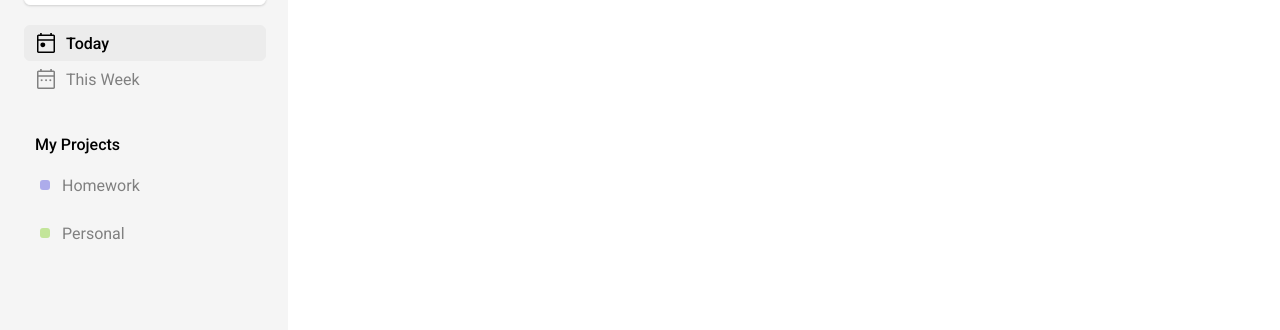
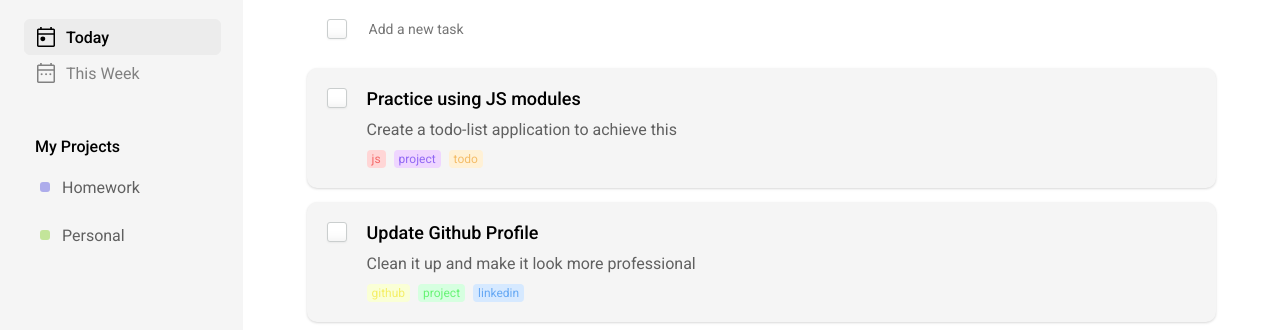
Before and after one commit to rayyanshaik2022/todo-app, a website built with webpack: page dist/index.html in a window 1280 px wide. Shown: the part 129-459 px from the top of the page. Built offline with nearby package versions, Linux system fonts and the light colour scheme.

Commit message:
Some progress creating dynamically

```diff
--- a/src/index.js
+++ b/src/index.js
@@ -1,20 +1,28 @@
-console.log("test")
+import Todo from "./todo";
+import Label from "./label";
+import { Workspace, createWorkspace } from "./workspace";
 
-class Project {
-    constructor(name) {
-        this.name = name;
-        this.todos = [];
-    }
+// Default workspaces
+const todayWorkspace = new Workspace("Today");
+const weekWorkspace = new Workspace("Week");
+weekWorkspace.title = "This Week's";
 
-    get todos() {
-        return this.todos
-    }
+// Default todos
+const tags = [
+    new Label("js", "red"),
+    new Label("project", "todo"),
+    new Label("todo"),
+];
+const todo1 = new Todo(
+    "Practice using JS module",
+    "Create a todo-list application to achieve this"
+);
+todo1.tags = tags;
+todayWorkspace.addTodo(todo1);
 
-    addTodo(todo) {
-        this.todos.push(todo);
-    }
-}
+let workspaces = [todayWorkspace, weekWorkspace];
+let todos = [];
 
+const mainContent = document.querySelector(".content");
 
-let projects = [];
-let todos = [];
+mainContent.innerHTML += createWorkspace(todayWorkspace).innerHTML;
--- /dev/null
+++ b/src/label.js
@@ -0,0 +1,24 @@
+class Label {
+    constructor(text, color="red") {
+        this._text = text;
+        this._color = color;
+    }
+
+    get text() {
+        return this._text
+    };
+
+    set text(newText) {
+        this._text = newText
+    };
+
+    get color() {
+        return this._color;
+    }
+
+    set color(newColor) {
+        return this._color;
+    }
+}
+
+export default Label;
--- /dev/null
+++ b/src/todo.js
@@ -0,0 +1,49 @@
+import Label from "./label";
+
+class Todo {
+    constructor(title, text, tags=null) {
+        this._title = title;
+        this._text = text;
+
+        this._tags = tags ? tags : [];
+        this._exists = true;
+    }
+
+    get title() {
+        return this._title;
+    }
+
+    set title(newTitle) {
+        this._title = newTitle;
+    }
+
+    get text() {
+        return this._text;
+    }
+
+    set text(newText) {
+        this._text = newText;
+    }
+
+    get tags() {
+        return this._tags;
+    }
+
+    set tags(newTags) {
+        this._tags = newTags;
+    }
+
+    addTag(newTag) {
+        this._tags.push(newTag);
+    }
+
+    get exists() {
+        return this._exists;
+    }
+
+    set exists(newExists) {
+        this._exists = newExists;
+    }
+}
+
+export default Todo;
--- /dev/null
+++ b/src/workspace.js
@@ -0,0 +1,76 @@
+import Label from "./label";
+import Todo from "./todo";
+
+class Workspace {
+    constructor(name) {
+        this._name = name;
+        this._title = name + "'s";
+        this._todos = [];
+    }
+
+    get todos() {
+        return this._todos;
+    }
+
+    addTodo(todo) {
+        this._todos.push(todo);
+    }
+
+    get title() {
+        return this._title;
+    }
+
+    set title(newTitle) {
+        this._title = newTitle;
+    }
+}
+
+function createWorkspace(workspace) {
+    const content = document.createElement("div");
+
+    content.innerHTML = `
+        <h1 class="todo-title">Today's Todos</h1>
+        <h2 class="todo-desc">
+            You've got <span class="todo-count">5</span> todos to
+            complete
+        </h2>
+        <div class="add-new-task">
+            <input class="regular-checkbox" type="checkbox" name="add-task" value="del">
+            <input class="add-text-field" type="text" name="add-task-text" placeholder="Add a new task">
+        </div>
+    `;
+
+    // Create todos
+    workspace.todos.forEach(tod => {
+        content.innerHTML += `
+            <div class="todo-card">
+                <input class="regular-checkbox" type="checkbox" name="add-task" value="del">
+                <div class="card-content">
+                    <h2>${tod.title}</h2>
+                    <p>${tod.text}</p>
+                    <div class="label-container">
+                    </div>
+                </div>
+            </div>
+        `
+
+        let labelContainer = document.querySelectorAll(".label-container");
+        let currentLabelContainer = labelContainer[labelContainer.length - 1];
+        console.log(currentLabelContainer)
+
+        // Add tags
+        tod.tags.forEach(tag => {
+            let newTag = document.createElement("div");
+            newTag.classList.add("label")
+            newTag.classList.add(tag.color);
+
+            currentLabelContainer.append(newTag);
+            console.log("e")
+        });
+
+    });
+
+    return content;
+}
+
+export { Workspace, createWorkspace };
--- a/webpack.config.js
+++ b/webpack.config.js
@@ -6,4 +6,5 @@ module.exports = {
     filename: 'main.js',
     path: path.resolve(__dirname, 'dist'),
   },
+  devtool: 'inline-source-map',
 };
```
Also changed, not shown: dist/index.html, dist/main.js, dist/styles.css.
